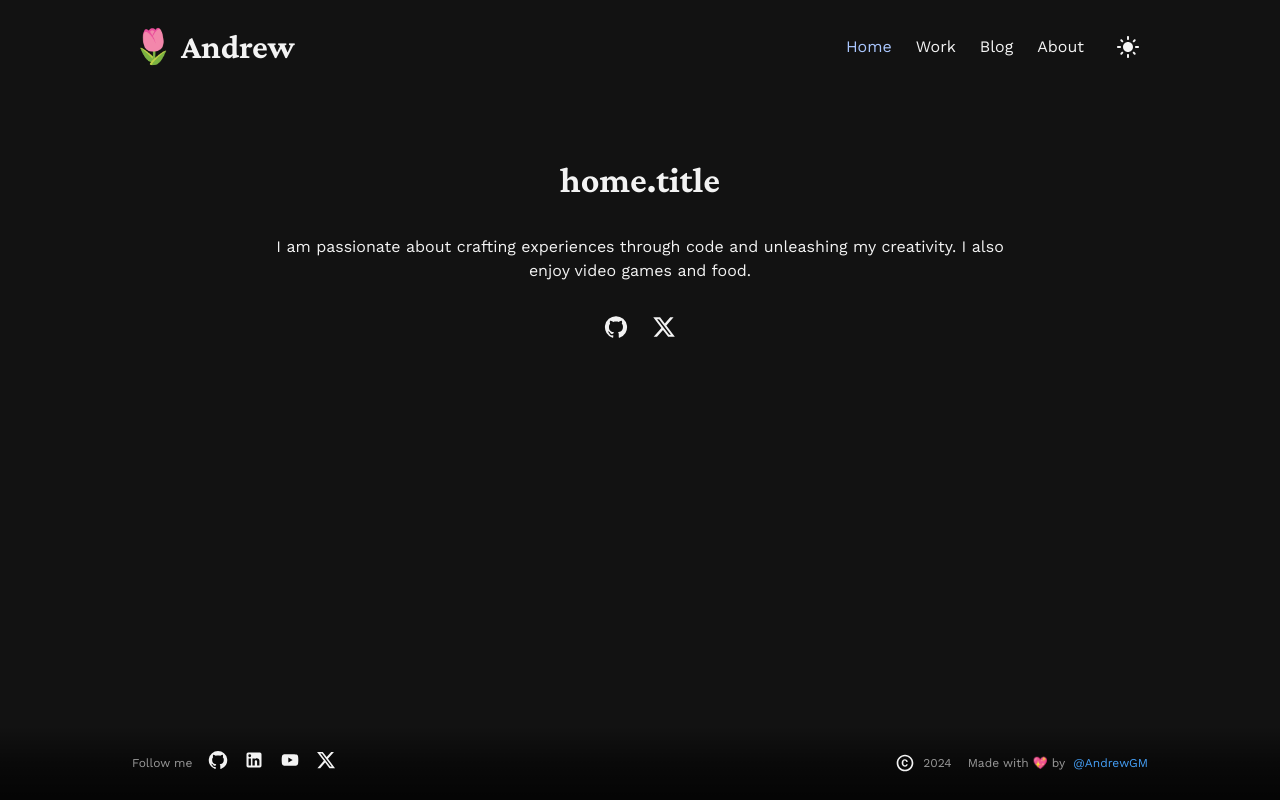
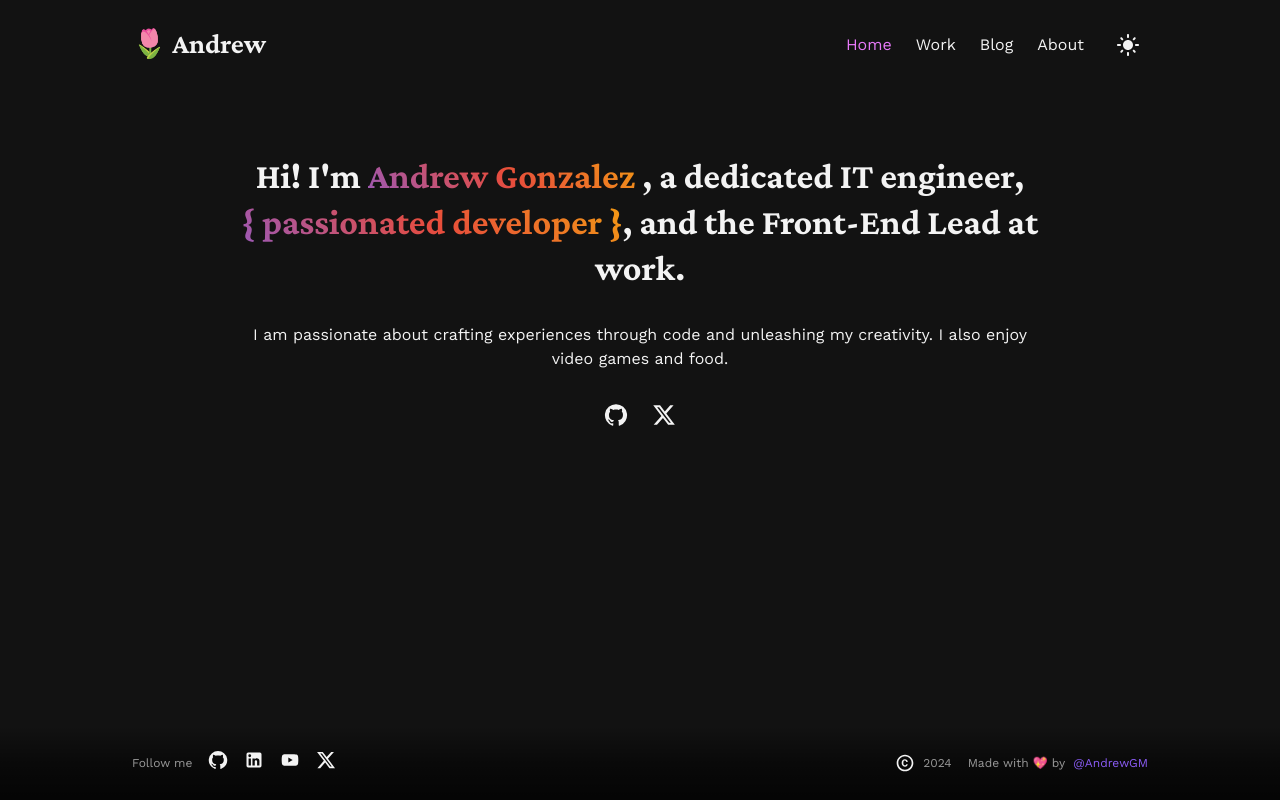
Before and after one commit to Andrew0914/goma-site, a Next.js app: page / in a window 1280 px wide. Built offline with nearby package versions, Linux system fonts and the light colour scheme.

Commit message:
Improve  page theme

```diff
--- a/app/page.tsx
+++ b/app/page.tsx
@@ -13,7 +13,7 @@
     <Grow in={true} timeout={500}>
       <section className={`container--sm ${styles.home}`}>
         <h1 className="heading--1">
-          {t.rich("title", { span: (children) => <span className="text--super">{children}</span> })}
+          {t.rich("title", { span: (children) => <span className="text--super" style={{ display: 'inline-block' }}> &#123; {children} &#125;</span>, div: (children) => <span className="text--super"> {children} </span> })}
         </h1>
         <p className="text--content">
           {t("more")}
--- a/components/TheFooter/styles.module.scss
+++ b/components/TheFooter/styles.module.scss
@@ -13,7 +13,7 @@
   align-items: center;
   margin: 0 auto;
 
-  @media screen and (max-width: 768px) {
+  @media screen and (width <= 820px) {
     flex-flow: column;
     gap: 16px;
   }
--- a/components/TheNavbar/TheNavbar.tsx
+++ b/components/TheNavbar/TheNavbar.tsx
@@ -7,6 +7,7 @@
 import ThemeSelector from "../ThemeSelector/ThemeSelector";
 import Link from "next/link";
 import { usePathname } from 'next/navigation'
+import { Tooltip, Zoom } from "@mui/material";
 
 interface Festivity {
   icon: string
@@ -69,9 +70,11 @@
       <div ref={topRef} className={styles.top_reference} />
       <nav className={navbarClasses} ref={navbarRef}>
         <div className={`${styles.thenavbar_content} container`}>
-          <h4 className="heading--4">
-            <a href="/" title={getCurrentFestivity().detail}>{t('title', { emoji: getCurrentFestivity().icon })}</a>
-          </h4>
+          <Tooltip title={getCurrentFestivity().detail} TransitionComponent={Zoom} leaveDelay={750} arrow>
+            <h4 className="heading--4">
+              <a href="/" >{t('title', { emoji: getCurrentFestivity().icon })}</a>
+            </h4>
+          </Tooltip>
           <div className={styles.thenavbar_navigation}>
             <ul className={`${styles.thenavbar_menu} text--content`}>
               {routes.map((route, index) => (
--- a/components/TheNavbar/styles.module.scss
+++ b/components/TheNavbar/styles.module.scss
@@ -41,7 +41,7 @@
     align-items: center;
     gap: 24px;
 
-    @media screen and (max-width: 768px) {
+    @media screen and (width <= 820px) {
       display: none;
     }
   }
@@ -57,7 +57,7 @@
 }
 
 .themobilenavbar {
-  @media screen and (min-width: 768px) {
+  @media screen and (width > 820px) {
     display: none;
   }
 
--- a/components/ThemeProvider/ThemeProvider.tsx
+++ b/components/ThemeProvider/ThemeProvider.tsx
@@ -10,11 +10,44 @@
   },
   colorSchemes: {
     dark: {
-      palette: { primary: { main: '#459ff6', contrastText: '#fff' } },
+      palette: {
+        primary: { main: '#8b5cf6', contrastText: '#fff' },
+        secondary: { main: '#737db0', contrastText: '#fff' },
+        info: { main: '#d8b4fe', contrastText: '#000' },
+        warning: { main: '#fde047', contrastText: '#000' },
+        error: { main: '#ef4444', contrastText: '#fff' },
+      },
     },
     light: {
-      palette: { primary: { main: '#194db5', contrastText: '#fff' } }
+      palette: {
+        primary: { main: '#0369a1', contrastText: '#fff' },
+        secondary: { main: '#155e75', contrastText: '#fff' },
+        info: { main: '#2563eb', contrastText: '#fff' },
+        warning: { main: '#facc15', contrastText: '#000' },
+        error: { main: '#dc2626', contrastText: '#fff' },
+      }
     }
+  },
+  components: {
+    MuiTooltip: {
+      styleOverrides: {
+        tooltip: {
+          backgroundColor: 'var(--contrast)',
+          color: 'var(--text)',
+          boxShadow: '2px 3px 7px 3px var(--drop-shadow)',
+        },
+        arrow: {
+          color: 'var(--contrast)',
+        }
+      }
+    },
+    MuiButton: {
+      styleOverrides: {
+        root: {
+          boxShadow: '2px 3px 7px 1px var(--drop-shadow)',
+        }
+      }
+    },
   }
 })
 
--- a/styles/_colors.scss
+++ b/styles/_colors.scss
@@ -3,28 +3,44 @@
 $--text: --text;
 $--background: --background;
 $--primary: --primary;
+$--secondary: --secondary;
+$--info: --info;
+$--highlight: --highlight;
 $--active: --active;
+$--warning: --warning;
+$--danger: --danger;
 $--contrast: --contrast;
 $--contrast-2: --contrast-2;
 $--drop-shadow: --drop-shadow;
 $--highligh-gradient: --highligh-gradient;
 $--up-fade-gradient: --up-fade-gradient;
 $--down-fade-gradient: --down-fade-gradient;
+$--radial-gradient: --radial-gradient;
+$--dark-gradient-transparent: --dark-gradient-transparent;
+$--black: --black;
+$--white: --white;
 
 // Default theme
 $theme-map-light: (
   $--text-muted: #5c5c5c,
-  $--text: #121212,
+  $--text: #0e0e0e,
   $--background: #fdfdfd,
-  $--primary: #194db5,
-  $--active: #488dfd,
+
+  $--primary: #0369a1,
+  $--secondary: #155e75,
+  $--info: #2563eb,
+  $--active: #4f46e5,
+  $--warning: #facc15,
+  $--danger: #dc2626,
+
   $--contrast: #ffff,
   $--contrast-2: #f3f3f3,
-  $--drop-shadow: rgba(0, 0, 0, 0.1),
+  $--drop-shadow: rgba(0, 0, 0, 0.15),
   $--highligh-gradient: linear-gradient(45deg, #6558cc, #dc7689, #f9af39),
   $--up-fade-gradient: linear-gradient(0deg, rgba(173, 173, 173, 0.5), rgba(213, 213, 213, 0.5), rgba(253, 253, 253, 0)),
   $--down-fade-gradient:
-    linear-gradient(0deg, rgba(253, 253, 253, 0.8), rgba(240, 240, 240, 0.9), rgba(235, 235, 235, 1))
+    linear-gradient(0deg, rgba(253, 253, 253, 0.8), rgba(240, 240, 240, 0.9), rgba(235, 235, 235, 1)),
+  $--radial-gradient: radial-gradient(circle, rgba(80, 157, 231, 1) 31%, rgba(90, 224, 245, 1) 78%)
 );
 
 // Override the default light theme
@@ -32,12 +48,25 @@
   $--text-muted: #999999,
   $--text: #f3f3f3,
   $--background: #121212,
-  $--primary: #459ff6,
-  $--active: #aac7ff,
+
+  $--primary: #8b5cf6,
+  $--secondary: #737db0,
+  $--info: #d8b4fe,
+  $--active: #e879f9,
+  $--warning: #fde047,
+  $--danger: #ef4444,
+
   $--contrast: #000,
   $--contrast-2: #1f1f1f,
-  $--drop-shadow: rgba(75, 75, 75, 0.2),
+  $--drop-shadow: rgba(0, 0, 0, 0.7),
   $--highligh-gradient: linear-gradient(45deg, #9b59b6, #e74c3c, #f39c12),
   $--up-fade-gradient: linear-gradient(0deg, rgba(0, 0, 0, 0.75), rgba(0, 0, 0, 0.5), rgba(0, 0, 0, 0)),
-  $--down-fade-gradient: linear-gradient(0deg, rgba(18, 18, 18, 0.8), rgba(18, 18, 18, 0.9), rgba(9, 9, 9, 1))
+  $--down-fade-gradient: linear-gradient(0deg, rgba(18, 18, 18, 0.8), rgba(18, 18, 18, 0.9), rgba(9, 9, 9, 1)),
+  $--radial-gradient: radial-gradient(circle, rgba(255, 148, 222, 1) 62%, rgba(255, 128, 200, 1) 78%)
 );
+
+$theme-map-universal: (
+  $--dark-gradient-transparent: linear-gradient(0deg, rgba(0, 0, 0, 0.7), rgba(0, 0, 0, 0.5), rgba(0, 0, 0, 0)),
+  $--black: #000,
+  $--white: #fff
+);
--- a/styles/_containers.scss
+++ b/styles/_containers.scss
@@ -4,13 +4,18 @@
   margin: 0 auto;
   padding: 24px 32px;
   box-sizing: border-box;
-  @media screen and (max-width: 768px) {
+  @media screen and (width <= 820px) {
     padding: 24px 16px;
   }
 }
 
 .container--sm {
-  width: 70%;
+  width: 75%;
   max-width: 810px;
   margin: 0 auto;
+  padding: 48px 0;
+  @media screen and (width <= 820px) {
+    width: 100%;
+    padding: 24px 16px;
+  }
 }
--- a/styles/_text.scss
+++ b/styles/_text.scss
@@ -9,23 +9,23 @@
 
 $heading-sizes: (
   --1: (
-    48px,
-    58px,
+    52px,
+    62px,
     700
   ),
   --2: (
-    42px,
-    52px,
+    44px,
+    54px,
     700
   ),
   --3: (
-    38px,
-    48px,
+    36px,
+    46px,
     700
   ),
   --4: (
-    34px,
-    44px,
+    28px,
+    38px,
     700
   )
 );
@@ -63,6 +63,16 @@
   )
 );
 
+$colors: (
+  "primary": var(--primary),
+  "secondary": var(--secondary),
+  "info": var(--info),
+  "active": var(--active),
+  "warning": var(--warning),
+  "danger": var(--danger),
+  "muted": var(--text-muted)
+);
+
 @mixin make-text-size-classes($prefix, $sizes) {
   @each $variant, $font-values in $sizes {
     .#{$prefix}#{$variant} {
@@ -79,8 +89,17 @@
   }
 }
 
+@mixin make-text-color-classes($prefix, $colors) {
+  @each $variant, $color in $colors {
+    .#{$prefix}--#{$variant} {
+      color: $color;
+    }
+  }
+}
+
 @include make-text-size-classes("heading", $heading-sizes);
 @include make-text-size-classes("text", $text-content-sizes);
+@include make-text-color-classes("text", $colors);
 
 .text--muted {
   color: var(--text-muted);
@@ -97,11 +116,6 @@
   }
 }
 
-.text--active {
-  color: var(--active) !important;
-  font-weight: 600;
-}
-
 .text--super {
   background: var(--highligh-gradient);
   -webkit-background-clip: text;
--- a/styles/_theme.scss
+++ b/styles/_theme.scss
@@ -1,4 +1,5 @@
 :root {
+  @include spread-map($theme-map-universal);
   @include spread-map($theme-map-light);
 }
 
--- a/styles/globals.scss
+++ b/styles/globals.scss
@@ -18,7 +18,7 @@
   min-height: 100vh;
   transition:
     background-color 0.3s,
-    color 0.3s;
+    color 0.3s cubic-bezier(0.215, 0.61, 0.355, 1);
 }
 
 body {
@@ -28,8 +28,6 @@
 }
 
 main {
-  max-width: 1080px;
-  width: 100%;
   box-sizing: border-box;
   margin: 0 auto;
 }
```
Also changed, not shown: public/images/technologies/test.jpg (added).
